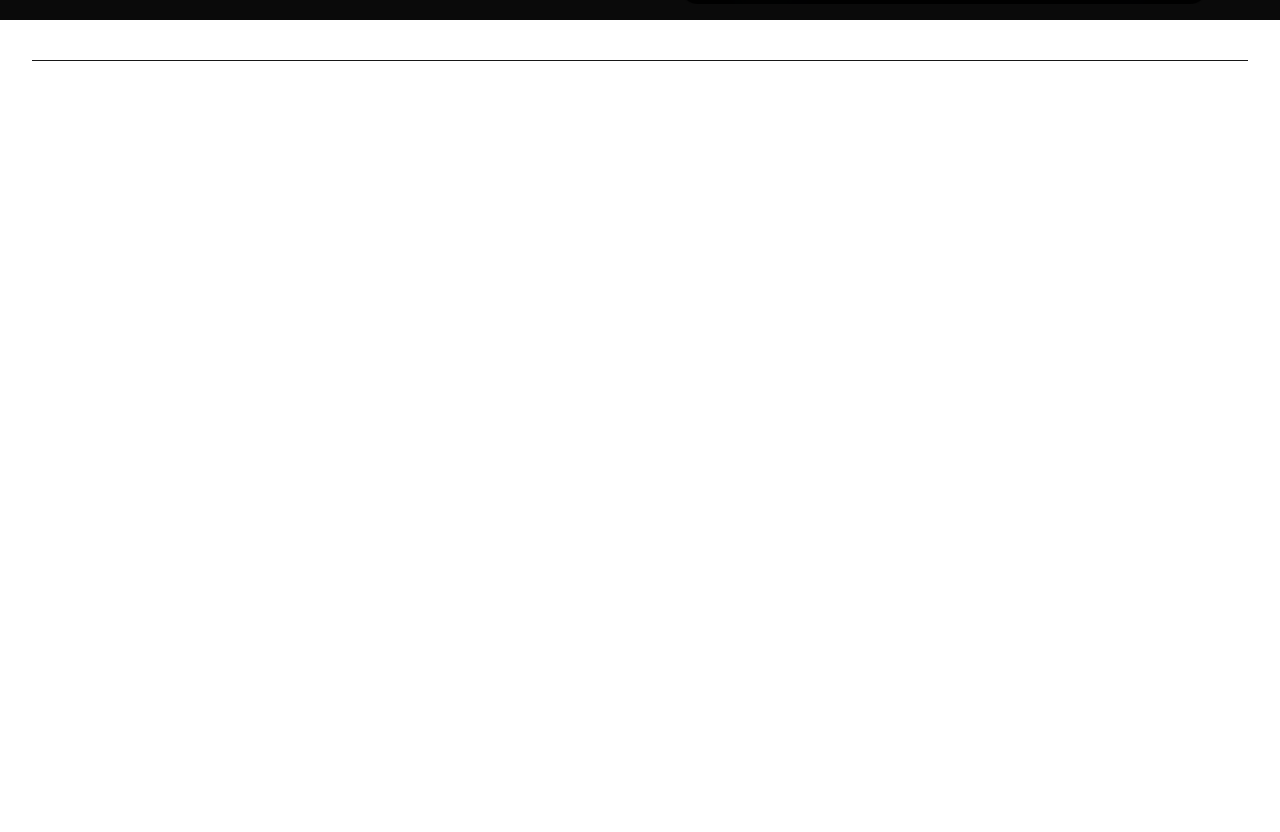
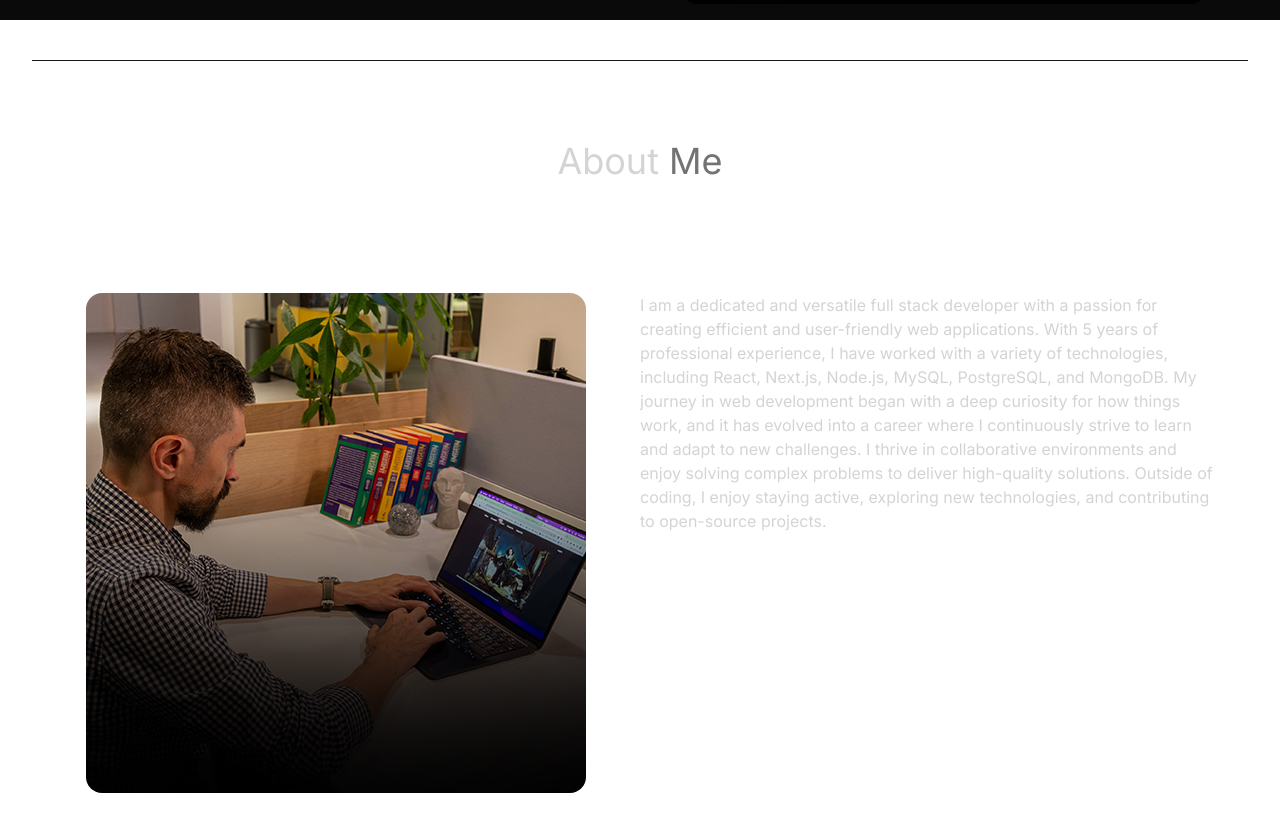
Before and after one commit to shivank13/MyPortfolio, a React (Create React App) app: page / in a window 1280 px wide. Shown: the part 780-1612 px from the top of the page. Before the commit the page ends 841 px from the top, so only its background shows below. Built offline with nearby package versions, Linux system fonts and the light colour scheme.

Commit message:
Added About me section

```diff
--- a/src/App.js
+++ b/src/App.js
@@ -1,16 +1,19 @@
 import React from "react";
 import NavBar from "./components/NavBar";
 import Hero from "./components/Hero";
+import About from "./components/About";
 
 const App = () => {
   return (
     <div className="overflow-x-hidden text-neutral-300 antialiased
     selection:bg-cyan-300 selection:text-cyan-900">
-      <div className="flixed top-0 -z-10 h-full w-full"></div>
+      <div className="fixed top-0 -z-10 h-full w-full">
       <div className="absolute top-0 z-[-2] h-screen w-screen bg-neutral-950 bg-[radial-gradient(ellipse_80%_80%_at_50%_-20%,rgba(120,119,198,0.3),rgba(255,255,255,0))]"></div>
+      </div>
       <div className="container mx-auto px-8">
       <NavBar />
       <Hero/>
+      <About/>
       </div>
     </div>
   );
--- /dev/null
+++ b/src/components/About.jsx
@@ -0,0 +1,29 @@
+import React from 'react'
+import aboutImg from "../assets/about.jpg"
+import { ABOUT_TEXT } from '../constants/data'
+
+const About = () => {
+  return (
+    <div className='border-b border-neutral-900 pb-4'>
+        <h1 className='my-20 text-center text-4xl'>
+            About
+            <span className='text-neutral-500'> Me</span>
+        </h1>
+        <div className='flex flex-wrap'>
+            <div className='w-full lg:w-1/2 lg:p-8'>
+                <div className='flex items-center justify-center'>
+                    <img className='rounded-2xl' src={aboutImg} alt='about'/>
+                </div>
+            </div>
+            <div className='w-full lg:w-1/2'>
+                <div className='flex justify-center lg:justify-start'>
+                    <p className='my-2 max-w-xl py-6'>{ABOUT_TEXT}</p>
+                </div>
+
+            </div>
+        </div>
+    </div>
+  )
+}
+
+export default About
```
